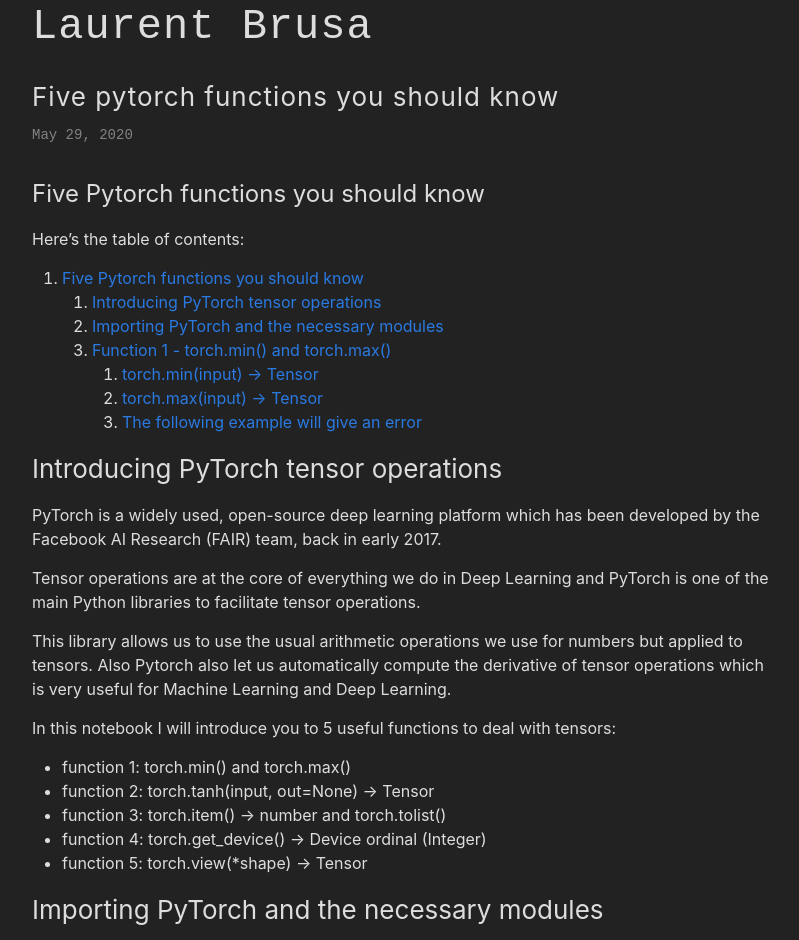
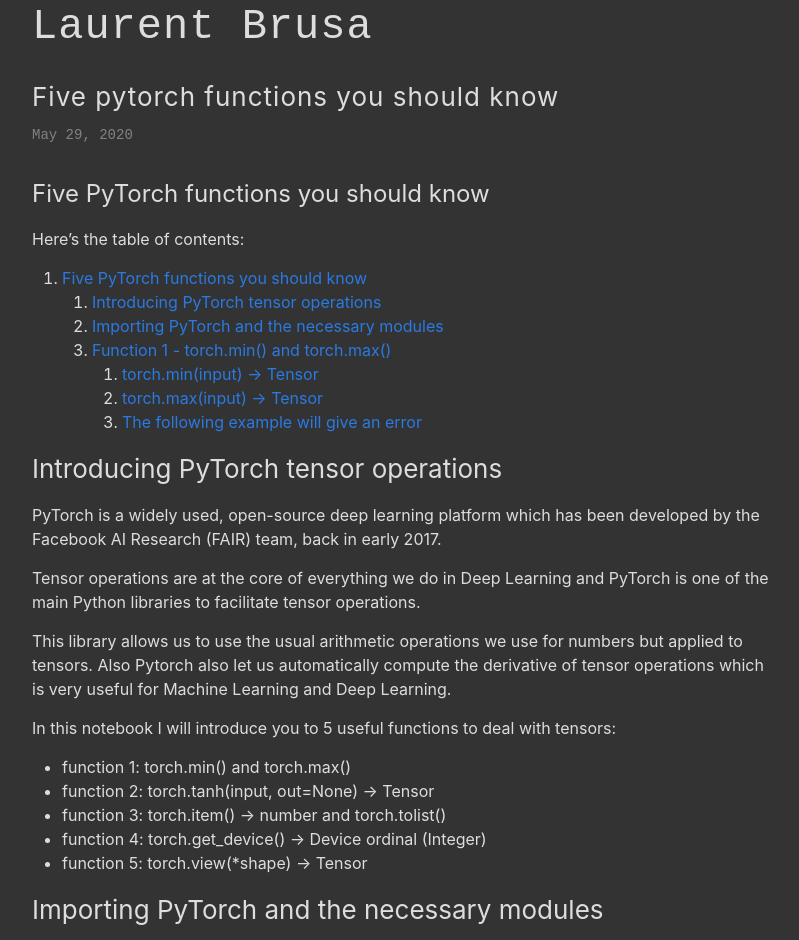
Before and after one commit to pymultitudes/pymultitudes.github.io, a Jekyll site: the page built from _posts/2020-05-29-Five Pytorch functions you should know.md, in a window 1280 px wide, cut to the strip 0-940 px from the top of the page. Shown: the whole strip, without its empty margins (238-1037 px from the left). Built offline with Jekyll 4.4.1, drawn with Linux system fonts in a browser that asks for light colours; our own code applies the rules of GitHub Pages for plain Markdown files.

Commit message:
changed background color slighhtly

```diff
--- a/_posts/2020-05-29-Five Pytorch functions you should know.md
+++ b/_posts/2020-05-29-Five Pytorch functions you should know.md
@@ -1,5 +1,5 @@
 
-# Five Pytorch functions you should know
+# Five PyTorch functions you should know
 
 Here's the table of contents:
 
@@ -63,8 +63,9 @@ the max function below is similar to min therefore:
 
 This is because both min() and max() take a certain amount of parameters and at least one, which is the input tensor. The format is `max(Tensor input, int dim, bool keepdim)`, so the third parameter if present needs to be a `Boolean`.
 
+<div style="border-radius: 10px; align: center; overflow: hidden;">
 <iframe src="https://jovian.ml/embed?url=https://jovian.ml/pymultitudes/01-tensor-operations/v/6&cellId=13" title="Jovian Viewer" height="159" width="800" frameborder="0" scrolling="auto"></iframe>
-
+</div>
 
 
 
--- a/_sass/minima.scss
+++ b/_sass/minima.scss
@@ -11,7 +11,7 @@ $base-line-height: 1.5 !default;
 $spacing-unit:     30px !default;
 
 $text-color:       #ddd !default;
-$background-color: #222 !default;
+$background-color: #333 !default;
 $brand-color:      #2a7ae2 !default;
 
 $grey-color:       #828282 !default;
```
